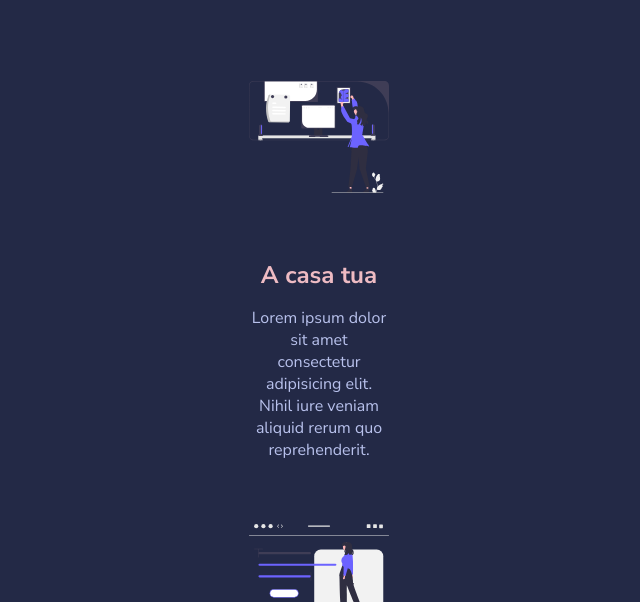
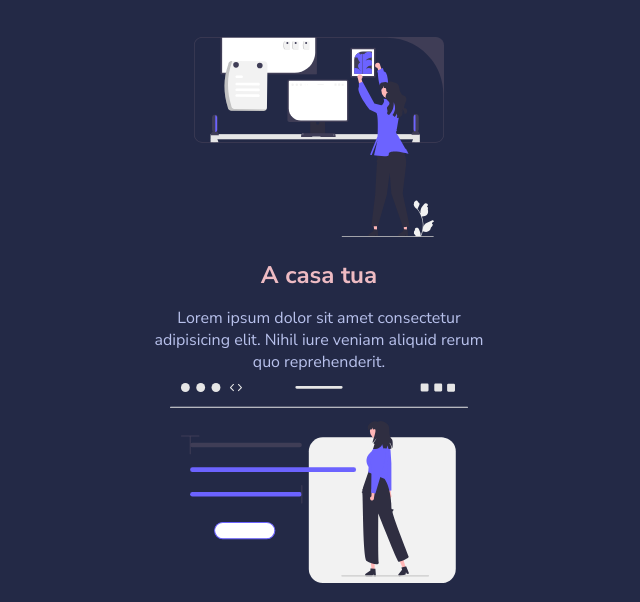
Before and after one commit to AlessandroSottosanti/html-css-resp-wannabe, a plain HTML site: page index.html in a window 768 px wide. Shown: the part 196-798 px from the top of the page, without its empty margins (65-705 px from the left). Drawn offline with Linux system fonts and the light colour scheme.

Commit message:
feat: responsive layout

```diff
--- a/css/responsive-style.css
+++ b/css/responsive-style.css
@@ -1,10 +1,38 @@
+/* DESKTOP */
+
+@media screen and (min-width: 768px) and (max-width: 1160px) {
+
+    .container {
+        width: 100%;
+        overflow: unset;
+        display: flex;
+        flex-direction: column;
+        justify-content: center;
+    }
+
+
+    .row {
+        display: flex;
+        justify-content: center;
+        align-items: center;
+        gap: 10px;
+    }
+
+    .col {
+        display: flex;
+        justify-content: center;
+        align-items: center;
+    }
+
+}
+
 
 /* TABLET */
 
 @media screen and (max-width: 768px) {
 
     .container {
-        width: calc(100% / 2);
+        width: 100%;
         overflow: unset;
         display: flex;
         flex-direction: column;
@@ -19,6 +47,8 @@
         gap: 10px;
     }
 
+
+
 }
 
 
@@ -27,7 +57,7 @@
 @media screen and (max-width: 480px) {
 
     .container {
-        width: calc(100%);
+        width: 100%;
         overflow: unset;
         display: flex;
         justify-content: center;
@@ -40,25 +70,17 @@
         gap: 10px;
     }
 
-}
+    .why-us {
 
-@media screen and (min-width: 768px) and (max-width: 1160px) {
+        margin: 0;
+        padding: 3rem 0;
+        background-color: black;
 
-    .container {
-        width: calc(100% / 2);
-        overflow: unset;
-        display: flex;
-        flex-direction: column;
-        justify-content: center;
     }
 
-
-    .row {
-        display: flex;
-        flex-direction: column;
-        justify-content: center;
-        align-items: center;
-        gap: 10px;
+    .steps {
+        margin: 0;
+        padding: 3rem 0;
     }
 
 }
```
